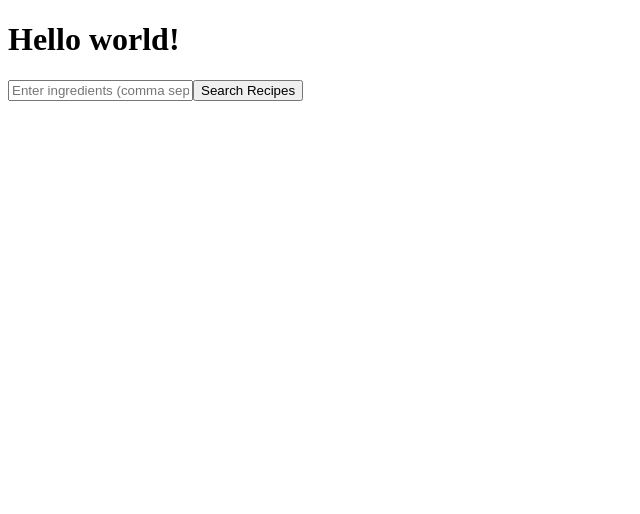
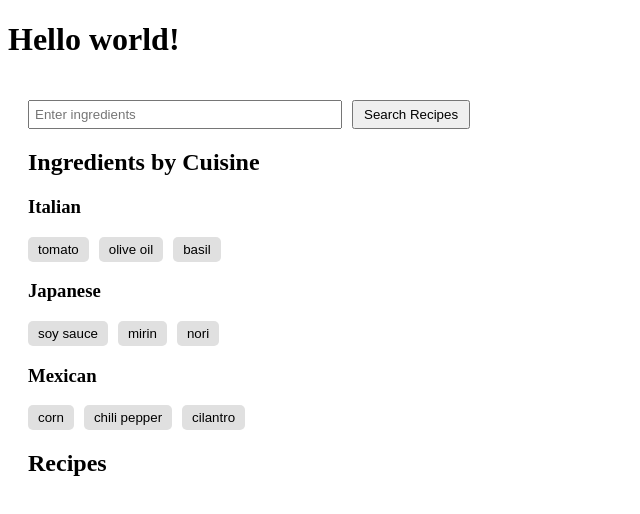
Before and after one commit to UrosZdravkovic/recipe-hub, a React (Vite) app: page / in a window 1280 px wide. Shown: the top 514 px of the page, without its empty margins (0-640 px from the left). Built offline with nearby package versions, Linux system fonts and the light colour scheme.

Commit message:
Base about adding ingredients

```diff
--- a/src/app/store.ts
+++ b/src/app/store.ts
@@ -1,10 +1,13 @@
 import { configureStore } from "@reduxjs/toolkit";
+
 import recipeReducer from "../features/recipes/recipeSlice";
+import ingredientsReducer from "../features/recipes/ingredientsSlice";
 
 // Kreiranje store-a
 export const store = configureStore({
   reducer: {
     recipes: recipeReducer, // dodajemo recipes slice
+    ingredients: ingredientsReducer, // dodajemo ingredients slice
   },
 });
 
--- /dev/null
+++ b/src/features/recipes/ingredientsSlice.ts
@@ -0,0 +1,69 @@
+import { createSlice,type PayloadAction } from "@reduxjs/toolkit";
+
+export type Ingredient = {
+  id: string;
+  name: string;
+};
+
+export type CuisineIngredients = {
+  cuisine: string;
+  ingredients: Ingredient[];
+};
+
+interface IngredientState {
+  defaultIngredients: CuisineIngredients[];
+  selectedIngredients: Ingredient[]; // ingredients the user selects
+}
+
+const initialState: IngredientState = {
+  defaultIngredients: [
+    {
+      cuisine: "Italian",
+      ingredients: [
+        { id: "1", name: "tomato" },
+        { id: "2", name: "olive oil" },
+        { id: "3", name: "basil" },
+      ],
+    },
+    {
+      cuisine: "Japanese",
+      ingredients: [
+        { id: "4", name: "soy sauce" },
+        { id: "5", name: "mirin" },
+        { id: "6", name: "nori" },
+      ],
+    },
+    {
+      cuisine: "Mexican",
+      ingredients: [
+        { id: "7", name: "corn" },
+        { id: "8", name: "chili pepper" },
+        { id: "9", name: "cilantro" },
+      ],
+    },
+  ],
+  selectedIngredients: [],
+};
+
+const ingredientsSlice = createSlice({
+  name: "ingredients",
+  initialState,
+  reducers: {
+    addIngredient: (state, action: PayloadAction<Ingredient>) => {
+      state.selectedIngredients.push(action.payload);
+    },
+    removeIngredient: (state, action: PayloadAction<string>) => {
+      state.selectedIngredients = state.selectedIngredients.filter(
+        (i) => i.id !== action.payload
+      );
+    },
+    clearSelectedIngredients: (state) => {
+      state.selectedIngredients = [];
+    },
+  },
+});
+
+export const { addIngredient, removeIngredient, clearSelectedIngredients } =
+  ingredientsSlice.actions;
+
+export default ingredientsSlice.reducer;
--- a/src/pages/Home.tsx
+++ b/src/pages/Home.tsx
@@ -1,35 +1,103 @@
 import { useState } from "react";
+import { fetchRecipes } from "../features/recipes/recipeSlice";
 import { useAppDispatch, useAppSelector } from "../app/hooks";
-import { fetchRecipes } from "../features/recipes/recipeSlice";
-
+import { addIngredient, removeIngredient } from "../features/recipes/ingredientsSlice";
 
 export default function Home() {
+  const dispatch = useAppDispatch();
+
+  // Input for search
   const [input, setInput] = useState("");
-    const dispatch = useAppDispatch();
-    const recipes = useAppSelector((state) => state.recipes.recipes);
 
+  // Get state from Redux
+  const { recipes, loading, error } = useAppSelector((state) => state.recipes);
+  const { defaultIngredients, selectedIngredients } = useAppSelector((state) => state.ingredients);
+
+  // Handle form submit
   function handleSubmit(e: React.FormEvent) {
     e.preventDefault();
-        dispatch(fetchRecipes(input));
+    if (!input.trim()) return;
+
+    // Combine all input (already includes selected ingredients)
+    const query = input
+      .split(",")
+      .map((i) => i.trim())
+      .filter(Boolean)
+      .join(",");
+
+    dispatch(fetchRecipes(query));
   }
 
+  // Toggle ingredient in selectedIngredients AND update input field
+  const handleIngredientClick = (ingredient: { id: string; name: string }) => {
+    const isSelected = selectedIngredients.some((i) => i.id === ingredient.id);
+
+    if (isSelected) {
+      dispatch(removeIngredient(ingredient.id));
+      // Remove from input
+      const inputArray = input.split(",").map((i) => i.trim());
+      setInput(inputArray.filter((i) => i !== ingredient.name).join(", "));
+    } else {
+      dispatch(addIngredient(ingredient));
+      // Add to input
+      setInput((prev) => (prev ? `${prev}, ${ingredient.name}` : ingredient.name));
+    }
+  };
+
   return (
-      <form onSubmit={handleSubmit}>
+    <div style={{ padding: "20px" }}>
+      <form onSubmit={handleSubmit} style={{ marginBottom: "20px" }}>
         <input
           type="text"
           value={input}
           onChange={(e) => setInput(e.target.value)}
-          placeholder="Enter ingredients (comma separated)"
+          placeholder="Enter ingredients"
+          style={{ padding: "5px", width: "300px" }}
         />
-        <button type="submit">Search Recipes</button>
+        <button type="submit" style={{ marginLeft: "10px", padding: "5px 10px" }}>
+          Search Recipes
+        </button>
+      </form>
+
+      {loading && <p>Loading...</p>}
+      {error && <p style={{ color: "red" }}>{error}</p>}
+
+      <h2>Ingredients by Cuisine</h2>
+      {defaultIngredients.map((cuisine) => (
+        <div key={cuisine.cuisine} style={{ marginBottom: "15px" }}>
+          <h3>{cuisine.cuisine}</h3>
+          <div style={{ display: "flex", gap: "10px", flexWrap: "wrap" }}>
+            {cuisine.ingredients.map((ing) => {
+              const isSelected = selectedIngredients.some((i) => i.id === ing.id);
+              return (
+                <button
+                  key={ing.id}
+                  onClick={() => handleIngredientClick(ing)}
+                  style={{
+                    backgroundColor: isSelected ? "#4caf50" : "#e0e0e0",
+                    color: isSelected ? "white" : "black",
+                    border: "none",
+                    padding: "5px 10px",
+                    borderRadius: "5px",
+                    cursor: "pointer",
+                  }}
+                >
+                  {ing.name}
+                </button>
+              );
+            })}
+          </div>
+        </div>
+      ))}
+
+      <h2>Recipes</h2>
       <div>
-          {recipes.map((recipe: any) => (
+        {recipes.map((recipe) => (
           <div key={recipe.id}>
             <h3>{recipe.title}</h3>
           </div>
         ))}
       </div>
-      </form>
-    )
-
+    </div>
+  );
 }
```
Lines whose indentation alone changed are shown as unchanged.
